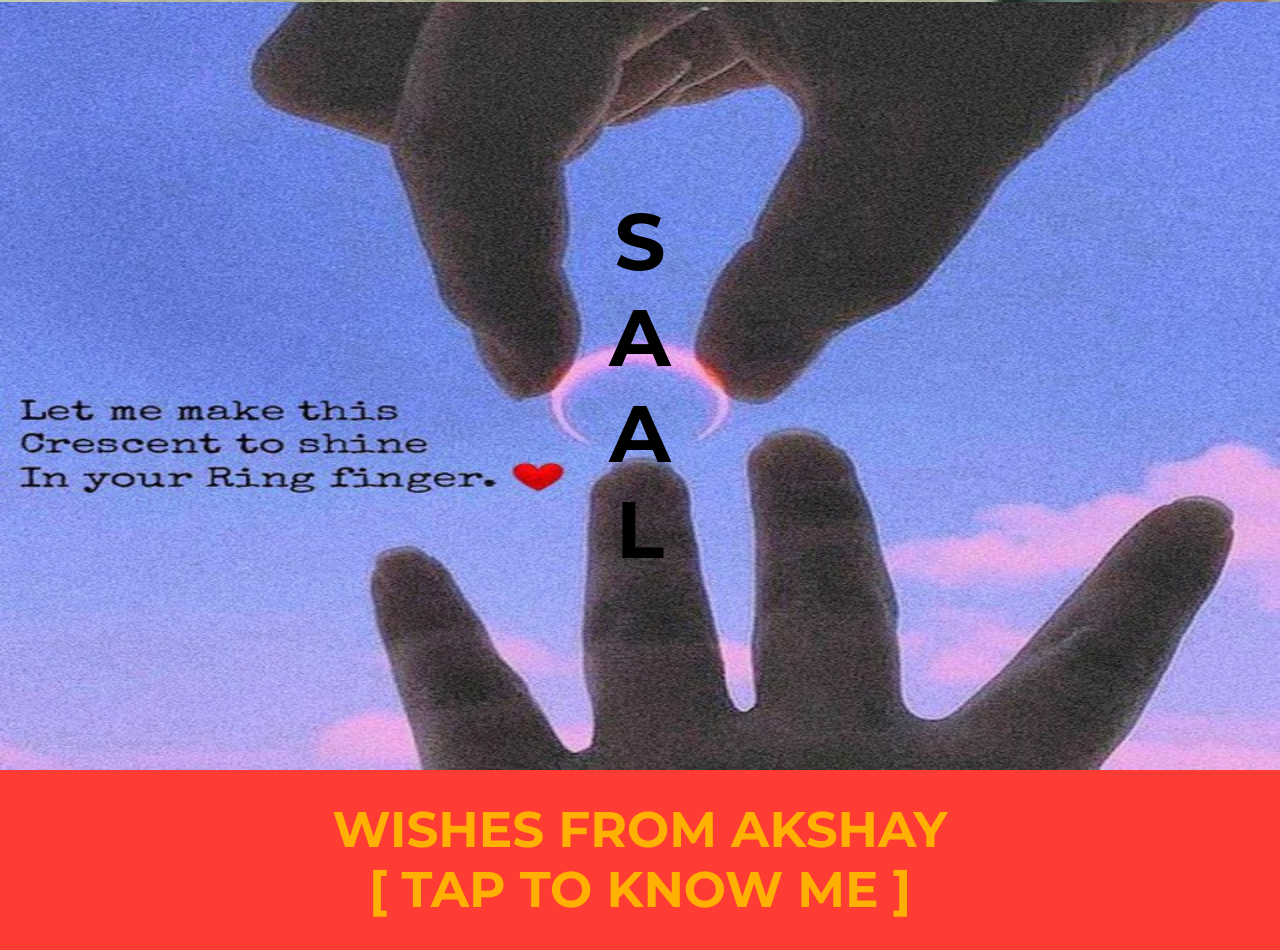
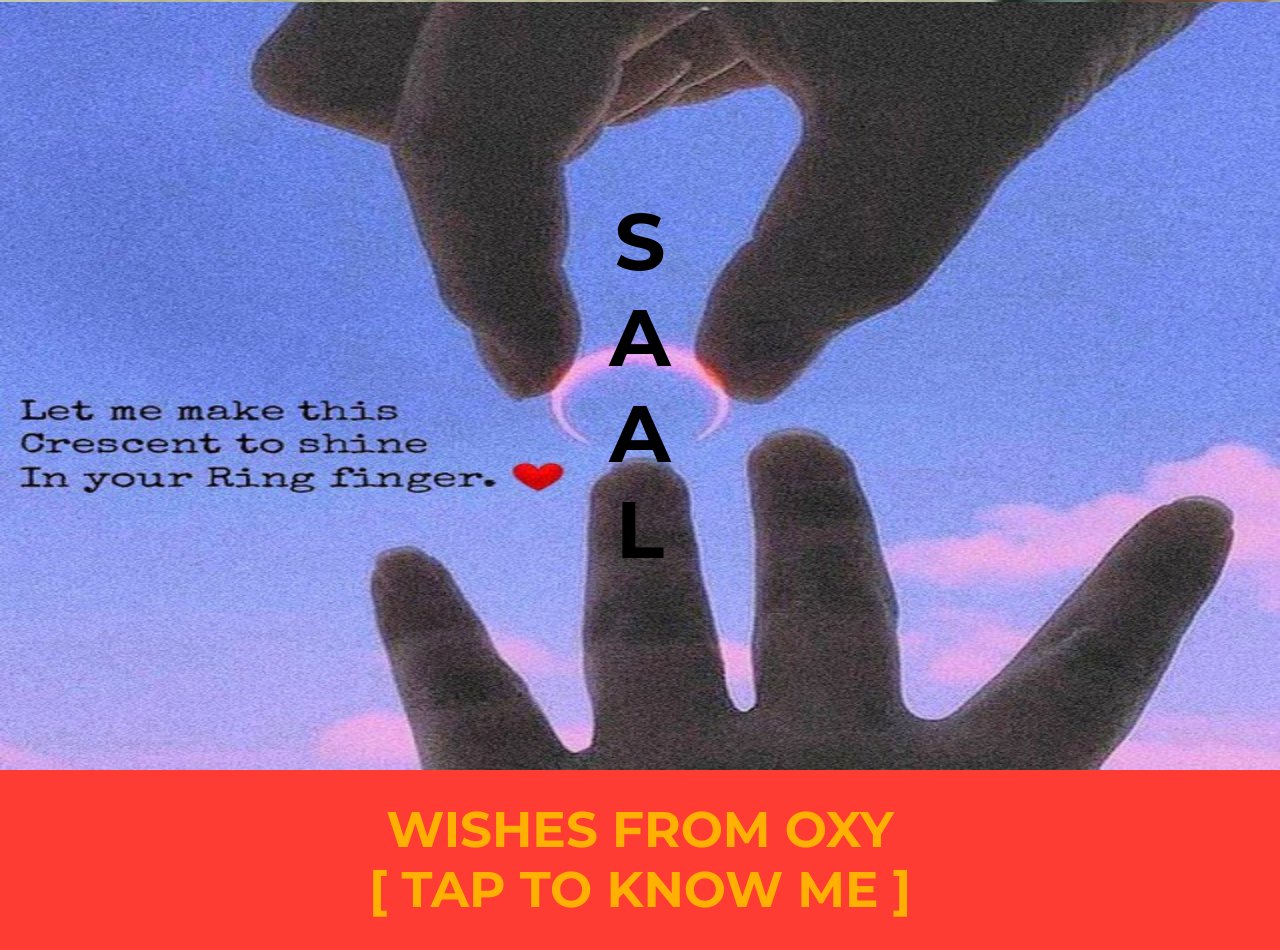
Before and after one commit to YourDaddyBabes/MoiiDidu, a plain HTML site: page index_desktop.html in a window 1280 px wide. Shown: the part 7358-8308 px from the top of the page. Drawn offline with nearby package versions, Linux system fonts and the light colour scheme; a web font is replaced by a local one.

Commit message:
Update index_desktop.html

```diff
--- a/index_desktop.html
+++ b/index_desktop.html
@@ -173,7 +173,7 @@ ga('send', 'pageview');
         <div class='container'>
             <div class='row'>
                 <div class='col-lg-12 text-center'>
-                    <h3 class='section-heading btn-xl'><a href='https://akianonymus.cf'>Wishes from Akshay<br>[ Tap to know me ]</a></h3>
+                    <h3 class='section-heading btn-xl'><a href='https://FallenAngel_xD'>Wishes from Oxy<br>[ Tap to know me ]</a></h3>
                 </div>
             </div>
         </div>
```
